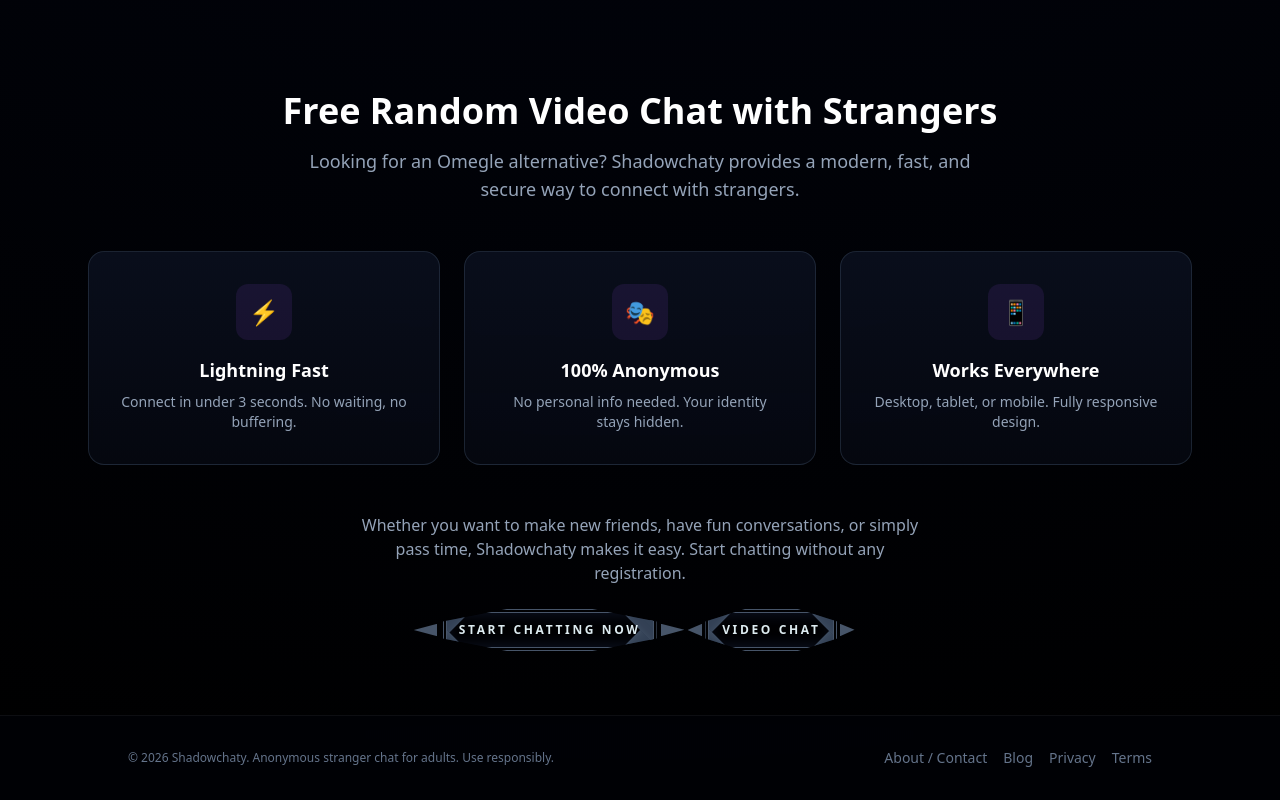
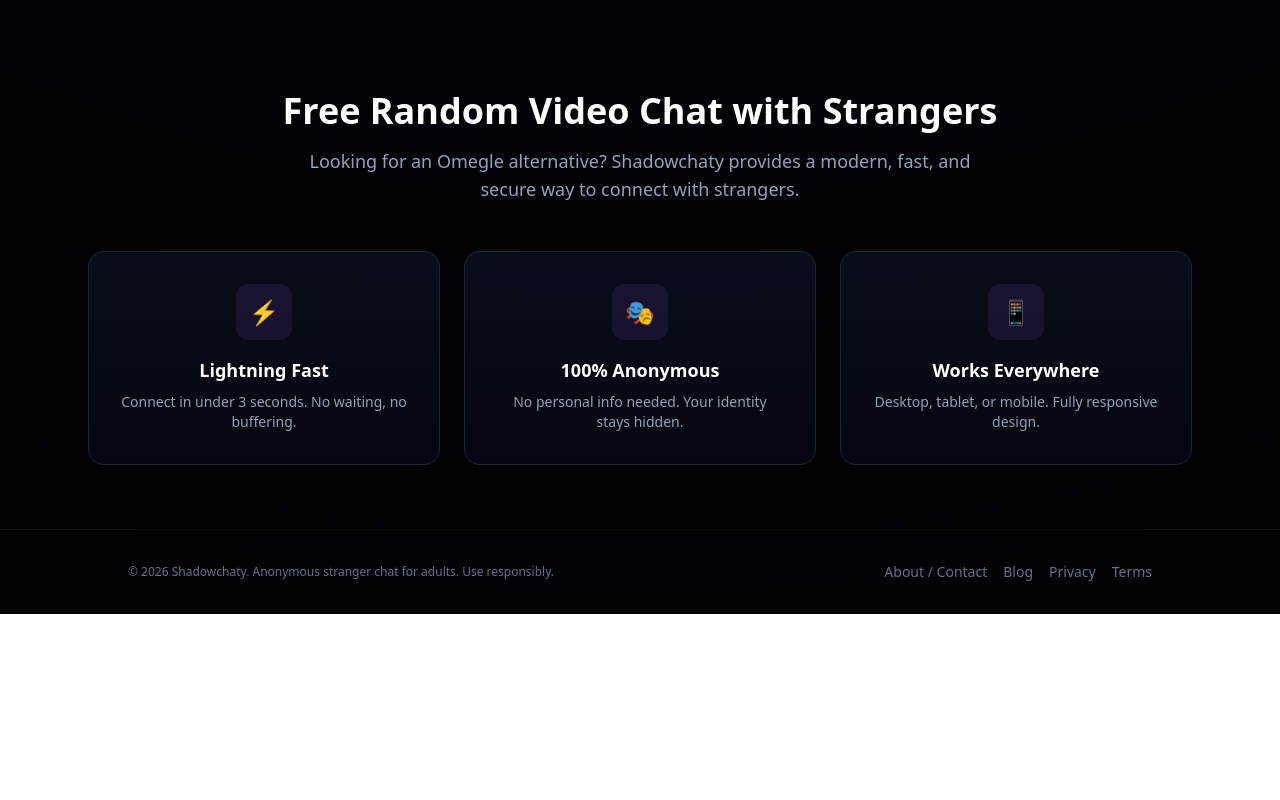
Before and after one commit to MCSK100/mask, a React (Vite) app: page / in a window 1280 px wide. Shown: the part 1353-2153 px from the top of the page. After the commit the page ends 1967 px from the top, so only its background shows below. Built offline with nearby package versions, Linux system fonts and the light colour scheme; no server answers.

Commit message:
Update Home.jsx

```diff
--- a/src/pages/Home.jsx
+++ b/src/pages/Home.jsx
@@ -138,21 +138,6 @@
         <p className="text-sm text-slate-400">Desktop, tablet, or mobile. Fully responsive design.</p>
       </div>
     </div>
-
-    <div className="mt-12 text-center">
-      <p className="text-slate-400 mb-6 max-w-xl mx-auto">
-        Whether you want to make new friends, have fun conversations, or simply pass time,
-        Shadowchaty makes it easy. Start chatting without any registration.
-      </p>
-      <div className="flex flex-wrap justify-center gap-5">
-        <CyberButton onClick={() => navigate("/chat")}>
-          Start Chatting Now
-        </CyberButton>
-        <CyberButton onClick={() => navigate("/video")}>
-          Video Chat
-        </CyberButton>
-      </div>
-    </div>
   </section>
 
   <SiteFooter />
```
